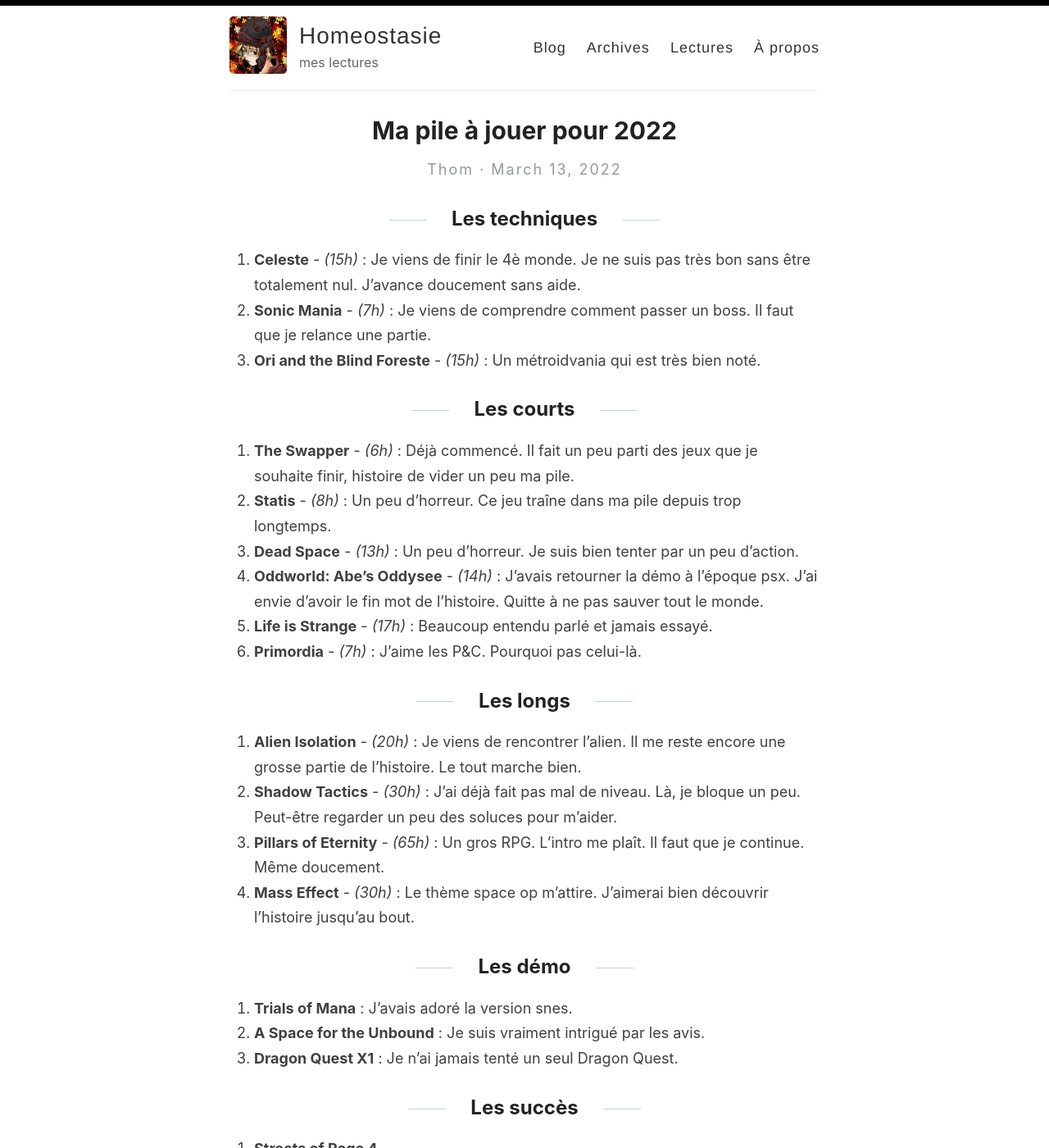
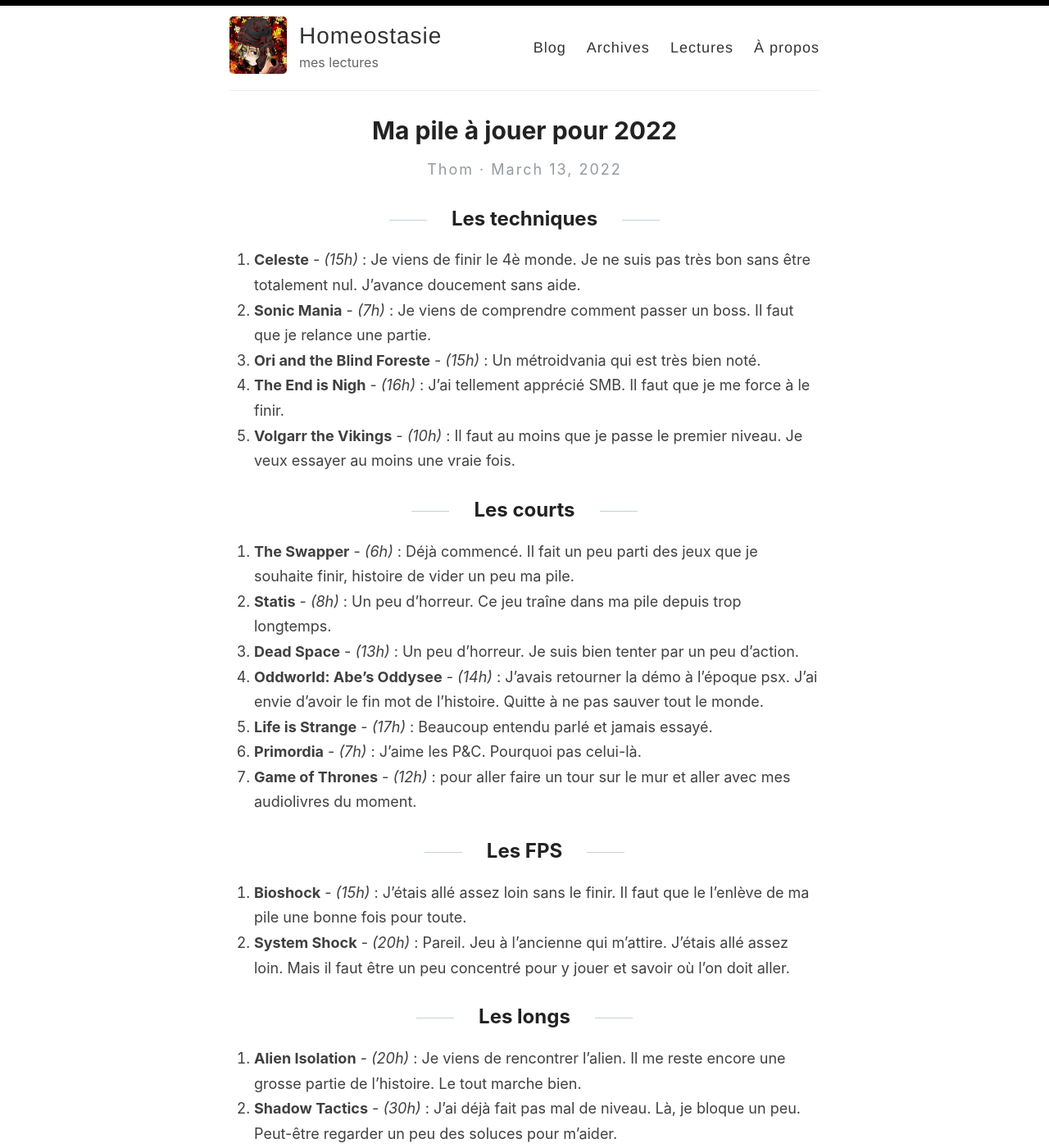
Before and after one commit to homeostasie/bouquins, a Jekyll site: the page built from _posts/2022-03-13-envie-de-jv-2022.md, in a window 1280 px wide and 1400 px high. Shown: the whole window at 82% size. Built offline with Jekyll 4.4.1, drawn with Linux system fonts in a browser that asks for light colours; comment, search, counter and statistics services are not loaded; some of the changed text lies outside the part shown.

Commit message:
ajout du billet pile à jouer 2022

```diff
--- a/_posts/2022-03-13-envie-de-jv-2022.md
+++ b/_posts/2022-03-13-envie-de-jv-2022.md
@@ -10,6 +10,8 @@
 1. **Celeste** - *(15h)* : Je viens de finir le 4è monde. Je ne suis pas très bon sans être totalement nul. J'avance doucement sans aide.
 2. **Sonic Mania** - *(7h)* : Je viens de comprendre comment passer un boss. Il faut que je relance une partie.
 3. **Ori and the Blind Foreste** - *(15h)* : Un métroidvania qui est très bien noté.
+4. **The End is Nigh** - *(16h)* : J'ai tellement apprécié SMB. Il faut que je me force à le finir.
+5. **Volgarr the Vikings** - *(10h)* : Il faut au moins que je passe le premier niveau. Je veux essayer au moins une vraie fois.
 
 ## Les courts
 
@@ -19,6 +21,12 @@
 4. **Oddworld: Abe's Oddysee** - *(14h)* : J'avais retourner la démo à l'époque psx. J'ai envie d'avoir le fin mot de l'histoire. Quitte à ne pas sauver tout le monde.
 5. **Life is Strange** - *(17h)* : Beaucoup entendu parlé et jamais essayé.
 6. **Primordia** - *(7h)* : J'aime les P&C. Pourquoi pas celui-là.
+7. **Game of Thrones** - *(12h)* : pour aller faire un tour sur le mur et aller avec mes audiolivres du moment.
+
+## Les FPS
+
+1. **Bioshock** - *(15h)* : J'étais allé assez loin sans le finir. Il faut que le l'enlève de ma pile une bonne fois pour toute.
+1. **System Shock** - *(20h)* : Pareil. Jeu à l'ancienne qui m'attire. J'étais allé assez loin. Mais il faut être un peu concentré pour y jouer et savoir où l'on doit aller.
 
 ## Les longs
 
@@ -42,7 +50,7 @@
 
 ## Les multi
 
-1. **Amoung US**
-2. **Team Fortress 2**
-3. **Dystopia**
-4. **Payday 2**
+1. **Amoung US** : Petit jeu fun.
+2. **Team Fortress 2** : Toujours autant de plaisir à relancer des parties.
+3. **Dystopia** : Faut déjà trouver des joueurs...
+4. **Payday 2** : Faut aussi que ma connexion me le permette... Mais je testerai bien les derniers casses.
```
